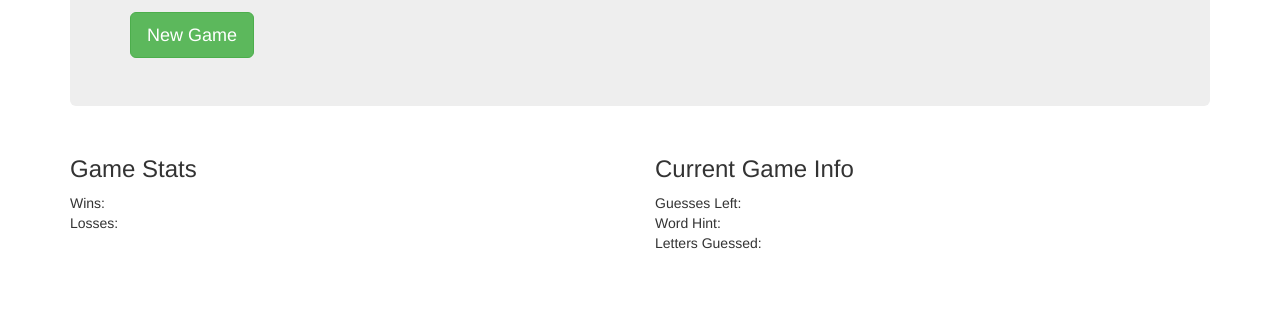
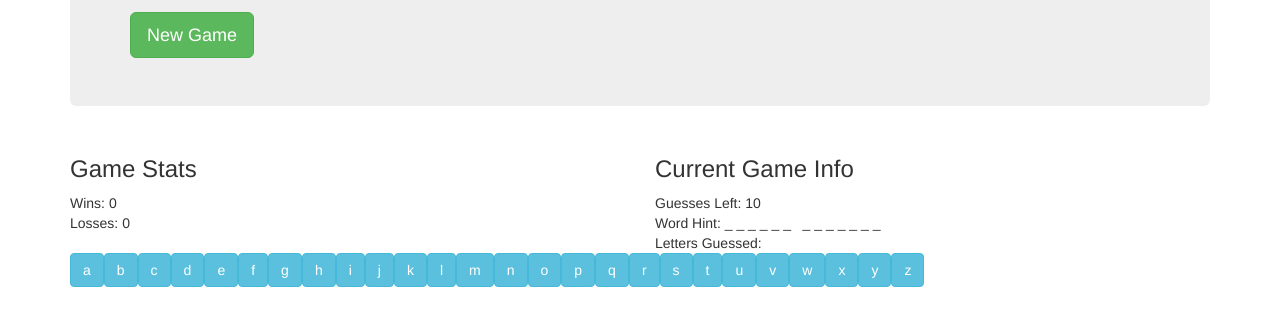
Before and after one commit to KBerry4492/RPS_2, a plain HTML site: page index.html in a window 1280 px wide. Shown: the part 180-506 px from the top of the page. Drawn offline with nearby package versions, Linux system fonts and the light colour scheme.

Commit message:
Half way working...Now with keyboard!

```diff
--- a/assets/javascript/game.js
+++ b/assets/javascript/game.js
@@ -1,4 +1,76 @@
 $(document).ready(function(){
+
+
+var gameInfo = {
+	wins: 0,
+	losses: 0,
+	lettersGuessed: [],
+	wordBank: ["a herring", "deadly peril", "caerbannog", "knights who say ni", "black knight", "tim the enchanter", "king arthur", "holy grail", "castle anthrax", "camelot"],
+	wordBlanks: [],
+	guessesLeft: 10,
+	pickedWord:"",
+	pickedWordArray: [],
+	guessedWordArray: [],
+	alphabet:["a", "b", "c", "d", "e", "f", "g", "h", "i", "j", "k", "l", "m", "n", "o", "p", "q", "r", "s", "t", "u", "v", "w", "x", "y", "z"],
+
+	newGame: function(){
+		this.lettersGuessed =  [];
+		this.wordBlanks =  [];
+		this.guessesLeft =  10;
+		$(".btn-div").empty();
+
+
+
+		$("#wins-div").text("Wins: " + this.wins);
+		$("#losses-div").text("Losses: " + this.losses);
+		$("#blank-spaces").text("Word Hint: ");
+		$("#guesses-div").text("Guesses Left: "+ this.guessesLeft);
+		$("#letters-guessed").text("Letters Guessed: ");
+
+		for (var j = 0; j < gameInfo.alphabet.length; j++) {
+
+			var letBtn = $("<Button>");
+			letBtn.attr("class", "letter-btn btn btn-info");
+			letBtn.attr("data-value", gameInfo.alphabet[j]);
+			letBtn.text(gameInfo.alphabet[j]);
+			$(".btn-div").append(letBtn);
+		}
+
+
+		this.pickedWord = this.wordBank[Math.floor(Math.random() * this.wordBank.length)];
+		console.log(this.pickedWord)
+		this.pickedWordArray = this.pickedWord.split("");
+
+		for (var i = 0; i < this.pickedWordArray.length; i++) {
+			if (this.pickedWordArray[i] != " "){
+				this.wordBlanks[i] = "_";
+			}
+			else{
+				this.wordBlanks[i] = "&nbsp;"
+			}
+		}
+
+		console.log(this.wordBlanks.join(" "));
+		$("#blank-spaces").append(this.wordBlanks.join(" "));
+	},
+
+	letterPressed: function(btnVal){
+		console.log(btnVal)
+		for (var i = 0; i < this.pickedWordArray.length; i++) {
+			if (btnVal === this.pickedWordArray[i]) {
+				console.log("Yup");
+				this.wordBlanks[i] = btnVal;
+			}
+
+			else{
+				console.log("Not in array");
+			}
+		}
+	},
+}
+
+gameInfo.newGame();
+
 
 // VARIABLES
 
@@ -11,6 +83,7 @@ $(document).ready(function(){
 // pickedWord ""
 
 // FUNCTIONS
+
 
 //newGame
 	// on start
@@ -37,11 +110,26 @@ $(document).ready(function(){
 
 // }
 
-// EVENT LISTNERS
+// EVENT LISTENERS
 
+
+$(document).on("click", "#new-game", function(){
+	gameInfo.newGame();
+});
 // New Game Button
 	// run newGame()
 
+
+$(document).on("click", ".letter-btn", function(event){
+
+	if (gameInfo.guessesLeft != 0) {
+		gameInfo.letterPressed($(this).attr("data-value"));
+	}
+
+	else{
+		console.log("Woops?");
+	}
+});
 //on document.on(keyup) event
 	// $(document).on("keyup" function(event))
 	// console.log(event.value)
--- a/index.html
+++ b/index.html
@@ -27,13 +27,14 @@
 		<h1> Hangman Y'all!</h1>
 		<p>Betta be clickn' that there "New Game" button t'get started.</p>
 
-		<button class="btn btn-success btn-lg">New Game</button>
+		<button class="btn btn-success btn-lg" id="new-game">New Game</button>
 	</div>
 
 	<div class="row">
 
 		<div class="col-md-6  stats-col">
 			<h3> Game Stats </h3>
+			<div id="game-over"></div>
 			<div id="wins-div">Wins:</div>
 			<div id="losses-div">Losses:</div>
 
@@ -48,6 +49,8 @@
 
 		</div>
 
+		<div class="col-md-12 btn-div"></div>
+
 	</div>
 
 </div>
@@ -55,5 +58,5 @@
 
 </body>
 <script src="https://cdnjs.cloudflare.com/ajax/libs/jquery/3.2.1/jquery.min.js"></script>
-<script type="text/javascript" src="assets/javascript.js"></script>
+<script type="text/javascript" src="assets/javascript/game.js"></script>
 </html>
```
